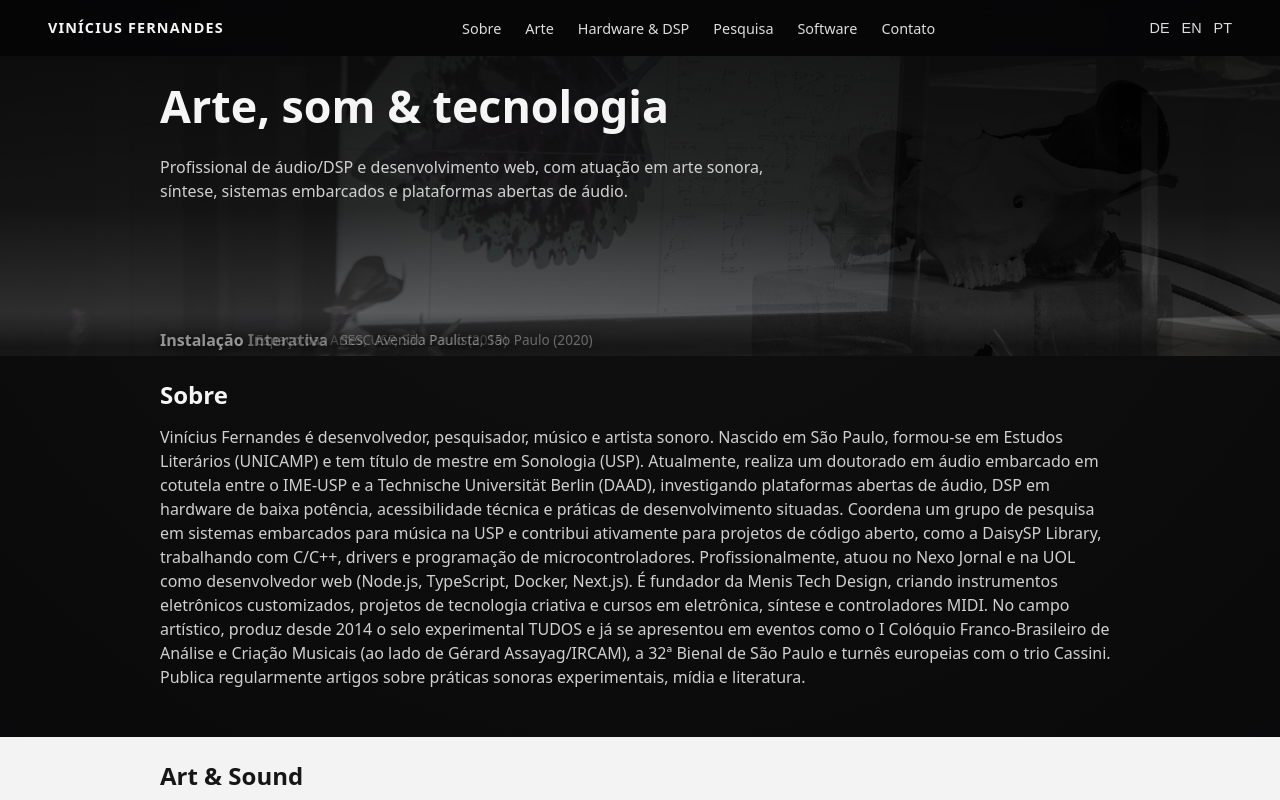
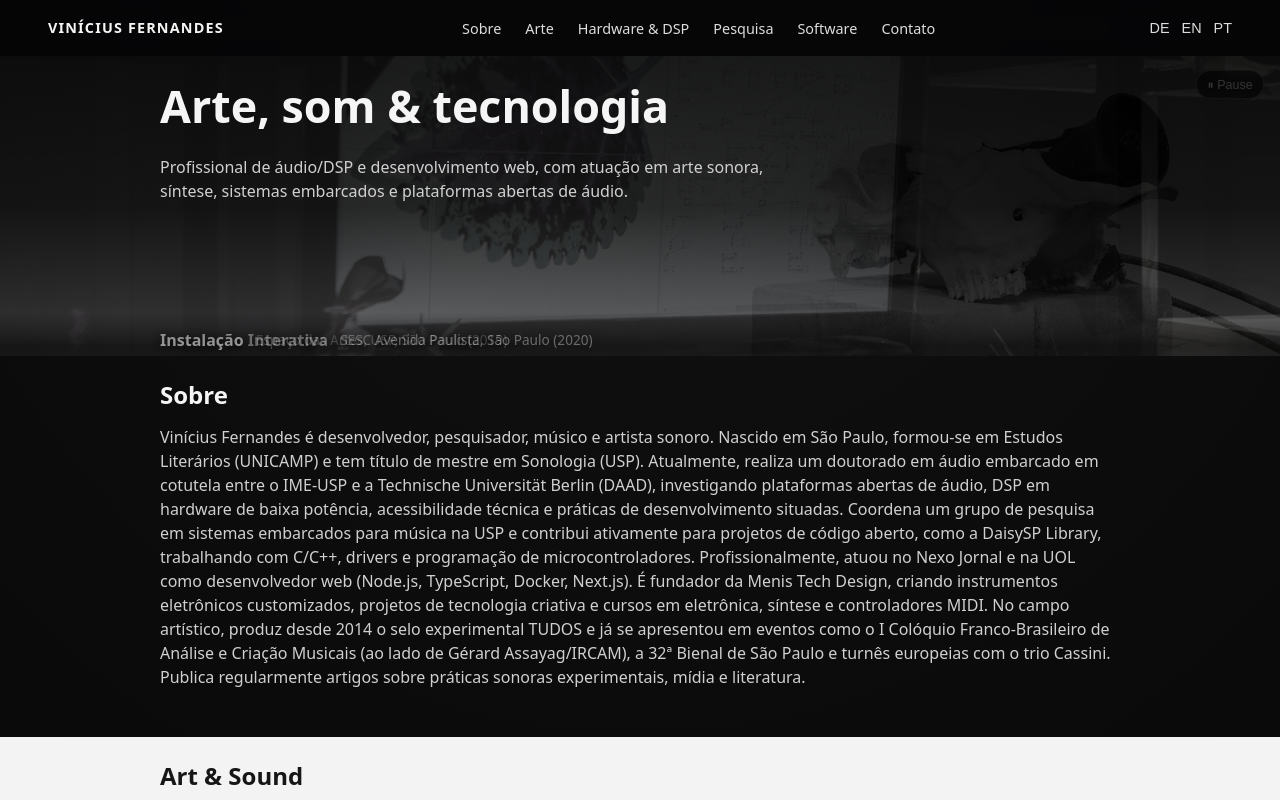
Before and after one commit to viniciusfersil123/vinicius-portfolio, a React (Vite) app: page / in a window 1280 px wide. Shown: the top 800 px of the page. Built offline with nearby package versions, Linux system fonts and the light colour scheme.

Commit message:
fix first highlight image

```diff
--- a/src/App.css
+++ b/src/App.css
@@ -16,24 +16,6 @@
 
   /* velocidade do carrossel do detail (pode ajustar) */
   --detail-speed: 40s;
-
-  /* ajuste fino horizontal da imagem em .highlight-media */
-  --highlight-media-offset-x: 0px;
-
-  /* ajuste fino vertical da imagem em .highlight-media (use valores como 0px, 8px, -8px) */
-  --highlight-media-offset-y: -60%;
-}
-
-@media (max-width: 900px) {
-  :root {
-    --highlight-media-offset-x: 0%;
-  }
-}
-
-@media (max-width: 600px) {
-  :root {
-    --highlight-media-offset-x: 40%;
-  }
 }
 
 /* compensar header fixo sem JS */
@@ -309,6 +291,26 @@ body {
   width: 100%;
 }
 
+.highlights-pause-toggle {
+  position: fixed;
+  top: calc(var(--header-height) + 0.9rem);
+  right: 1rem;
+  z-index: 40;
+  border: 1px solid rgba(255, 255, 255, 0.28);
+  background: rgba(0, 0, 0, 0.62);
+  color: #fff;
+  font-size: 0.78rem;
+  line-height: 1;
+  border-radius: 999px;
+  padding: 0.45rem 0.65rem;
+  cursor: pointer;
+  backdrop-filter: blur(6px);
+}
+
+.highlights-pause-toggle:hover {
+  background: rgba(0, 0, 0, 0.78);
+}
+
 .highlight-card {
   position: relative;
   overflow: hidden;
@@ -324,17 +326,39 @@ body {
 }
 
 .highlight-media img {
+  --highlight-media-offset-x-active: var(--highlight-media-offset-x, 0px);
+  --highlight-media-offset-y-active: var(--highlight-media-offset-y, -60%);
   width: 100%;
   height: 330px;
   object-fit: cover;
   object-position:
-    calc(50% + var(--highlight-media-offset-x))
-    calc(100% + var(--highlight-media-offset-y));
+    calc(50% + var(--highlight-media-offset-x-active))
+    calc(100% + var(--highlight-media-offset-y-active));
   display: block;
   filter: grayscale(90%) contrast(105%) brightness(85%);
   transition:
     filter 0.4s ease,
     object-position 0.6s ease;
+}
+
+@media (max-width: 900px) {
+  .highlight-media img {
+    --highlight-media-offset-x-active: var(--highlight-media-offset-x-900, var(--highlight-media-offset-x, 0px));
+    --highlight-media-offset-y-active: var(--highlight-media-offset-y-900, var(--highlight-media-offset-y, -60%));
+  }
+}
+
+@media (max-width: 600px) {
+  .highlight-media img {
+    --highlight-media-offset-x-active: var(
+      --highlight-media-offset-x-600,
+      var(--highlight-media-offset-x-900, var(--highlight-media-offset-x, 0px))
+    );
+    --highlight-media-offset-y-active: var(
+      --highlight-media-offset-y-600,
+      var(--highlight-media-offset-y-900, var(--highlight-media-offset-y, -60%))
+    );
+  }
 }
 
 
--- a/src/components/Highlights.tsx
+++ b/src/components/Highlights.tsx
@@ -1,38 +1,91 @@
+import { useRef, useState } from "react";
 import Slider from "react-slick";
 import "slick-carousel/slick/slick.css";
 import "slick-carousel/slick/slick-theme.css";
 import { useTranslation } from "../hooks/useTranslation";
 
-const highlights = [
+type Highlight = {
+  titleKey: string;
+  img: string;
+  captionKey: string;
+  offsets: {
+    desktop: { x: string; y: string };
+    max900?: { x: string; y: string };
+    max600?: { x: string; y: string };
+  };
+};
+
+const highlights: Highlight[] = [
   {
     titleKey: "home.highlights.0.title",
     img: "/teaser_1.jpg",
     captionKey: "home.highlights.0.caption",
+    offsets: {
+      desktop: { x: "0px", y: "-65%" },
+      max900: { x: "50%", y: "-100%" },
+      max600: { x: "50%", y: "0%" },
+    },
   },
   {
     titleKey: "home.highlights.1.title",
     img: "/teaser_2.jpg",
     captionKey: "home.highlights.1.caption",
+    offsets: {
+      desktop: { x: "0px", y: "-60%" },
+      max900: { x: "0px", y: "-60%" },
+      max600: { x: "0px", y: "-60%" },
+    },
   },
   {
     titleKey: "home.highlights.2.title",
     img: "/teaser_3.jpg",
     captionKey: "home.highlights.2.caption",
+    offsets: {
+      desktop: { x: "0px", y: "-60%" },
+      max900: { x: "0px", y: "-60%" },
+      max600: { x: "0px", y: "-60%" },
+    },
   },
   {
     titleKey: "home.highlights.3.title",
     img: "/teaser_4.jpg",
     captionKey: "home.highlights.3.caption",
+    offsets: {
+      desktop: { x: "0px", y: "-60%" },
+      max900: { x: "0px", y: "-60%" },
+      max600: { x: "0px", y: "-60%" },
+    },
   },
   {
     titleKey: "home.highlights.4.title",
     img: "/teaser_5.jpg",
     captionKey: "home.highlights.4.caption",
+    offsets: {
+      desktop: { x: "0px", y: "-60%" },
+      max900: { x: "0px", y: "-60%" },
+      max600: { x: "0px", y: "-60%" },
+    },
   }
 ];
 
 export default function Highlights() {
   const { t } = useTranslation();
+  const sliderRef = useRef<Slider | null>(null);
+  const [isPaused, setIsPaused] = useState(false);
+
+  const toggleSlideshow = () => {
+    setIsPaused((prev) => {
+      const next = !prev;
+
+      if (next) {
+        sliderRef.current?.slickPause();
+      } else {
+        sliderRef.current?.slickPlay();
+      }
+
+      return next;
+    });
+  };
 
   const settings = {
     infinite: true,
@@ -40,7 +93,7 @@ export default function Highlights() {
     slidesToShow: 1,
     slidesToScroll: 1,
     arrows: false,
-    autoplay: true,
+    autoplay: !isPaused,
     autoplaySpeed: 5000,
     fade: true,
     cssEase: "linear",
@@ -50,11 +103,31 @@ export default function Highlights() {
 
   return (
     <div className="hero-highlights">
-      <Slider {...settings}>
+      <button
+        type="button"
+        className="highlights-pause-toggle"
+        onClick={toggleSlideshow}
+        aria-pressed={isPaused}
+      >
+        {isPaused ? "▶ Play" : "⏸ Pause"}
+      </button>
+
+      <Slider ref={sliderRef} {...settings}>
         {highlights.map((h, i) => (
           <div key={i} className="highlight-card">
             <div className="highlight-media">
-              <img src={h.img} alt={t(h.titleKey)} />
+              <img
+                src={h.img}
+                alt={t(h.titleKey)}
+                style={{
+                  "--highlight-media-offset-x": h.offsets.desktop.x,
+                  "--highlight-media-offset-y": h.offsets.desktop.y,
+                  "--highlight-media-offset-x-900": h.offsets.max900?.x || h.offsets.desktop.x,
+                  "--highlight-media-offset-y-900": h.offsets.max900?.y || h.offsets.desktop.y,
+                  "--highlight-media-offset-x-600": h.offsets.max600?.x || h.offsets.max900?.x || h.offsets.desktop.x,
+                  "--highlight-media-offset-y-600": h.offsets.max600?.y || h.offsets.max900?.y || h.offsets.desktop.y,
+                } as React.CSSProperties}
+              />
             </div>
             <div className="highlight-overlay">
               <h4>{t(h.titleKey)}</h4>
```
Also changed, not shown: 1 other file (tests, documents, lock files or other folders).
